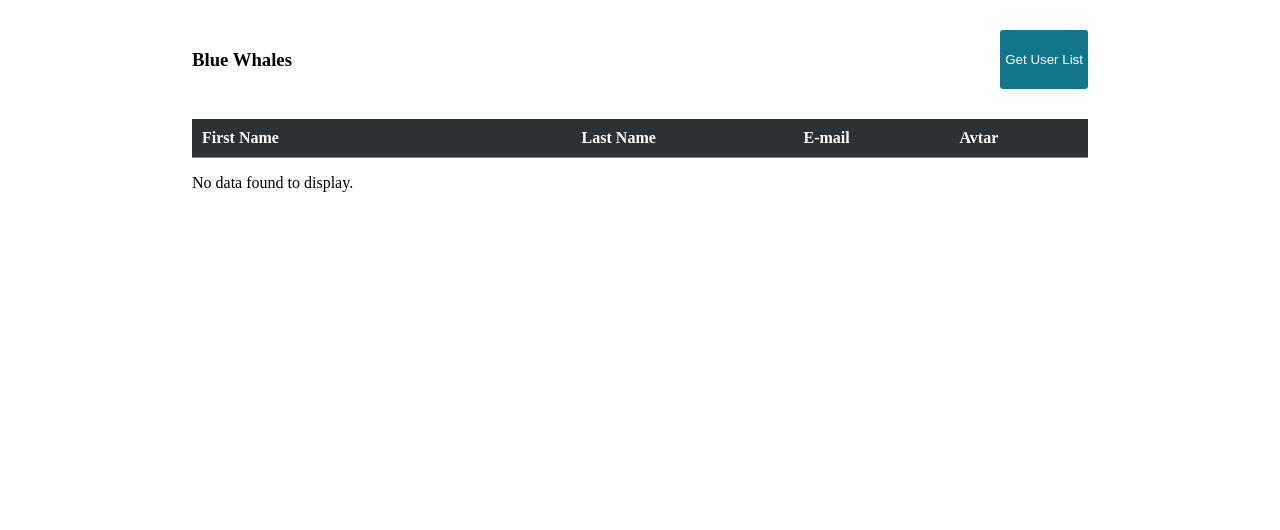
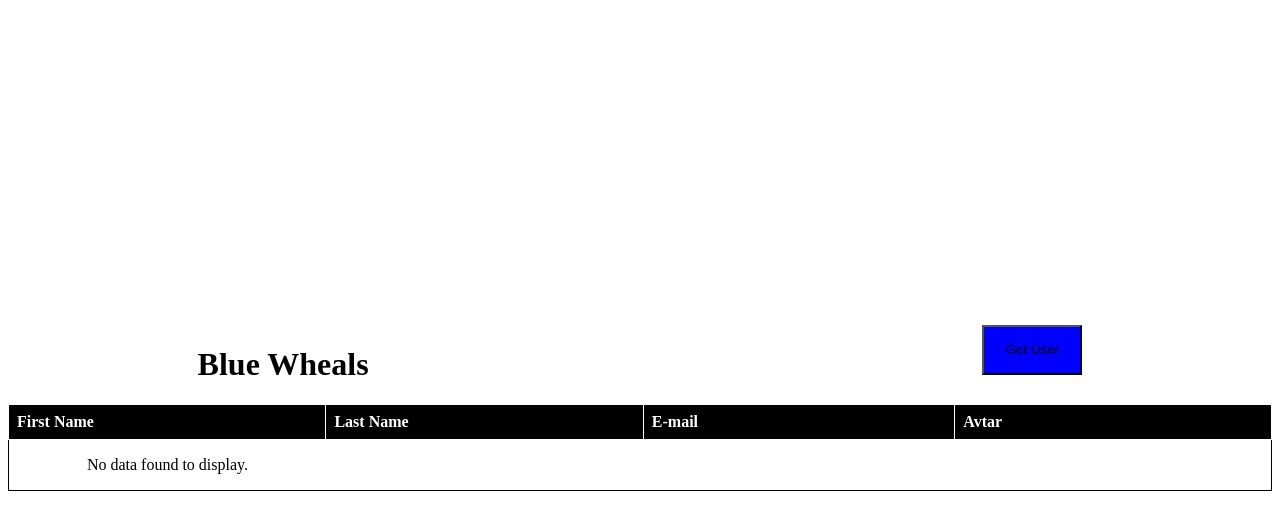
Before and after one commit to acciojob/fetch-users-pritimunde1999, a React app: page / in a window 1280 px wide. Built offline with nearby package versions, Linux system fonts and the light colour scheme.

Commit message:
5th commit

```diff
--- a/src/components/App.js
+++ b/src/components/App.js
@@ -1,15 +1,50 @@
 
 import React, { useState } from "react";
 import './../styles/App.css';
-import FetchData from "./FetchData";
 
 const App = () => {
+  const [detail, setDetail] = useState([]);
+  const getData = () => {
+    fetch("https://reqres.in/api/users")
+      .then((res) => res.json())
+      .then((data) => setDetail(data.data));
+  };
 
+  console.log(detail);
   return (
-    <div>
-       <FetchData/>
+    <div className="App">
+      <div className="container">
+        <h1>Blue Wheals</h1>
+        <button className="btn" onClick={getData}>
+          Get User{" "}
+        </button>
+      </div>
+      <div className="detail">
+        <div className="heading">
+          <table className="table">
+            <thead>
+              <tr>
+                <th>First Name</th>
+                <th>Last Name</th>
+                <th>E-mail</th>
+                <th>Avtar</th>
+              </tr>
+            </thead>
+            <tbody>
+              {detail.length>0?detail.map((item) => (
+                <tr key={item.id}>
+                  <td>{item.first_name}</td>
+                  <td>{item.last_name}</td>
+                  <td>{item.email}</td>
+                  <td><img src={item.avatar} className="img"/></td>
+                </tr>
+              )):<p className="error">No data found to display. </p>}
+            </tbody>
+          </table>
+        </div>
+      </div>
     </div>
-  )
-}
+  );
+};
 
 export default App
--- a/src/components/FetchData.js
+++ /dev/null
@@ -1,33 +0,0 @@
-
-import React, { useEffect, useState } from "react";
-import axios from "axios";
-import Table from "./Table";
-
-
-const FetchData = () => {
-    const[data,setData] = useState(null);
-
-    useEffect(()=>{
-
-    },[])
-
-    function implement(){
-        axios.get("https://reqres.in/api/users")
-        .then(response=>setData(response.data.data))
-        .catch(err=>console.log(err.message));
-       }
-
-
-  return (
-    <div className="main">
-      <div className="top">
-          <h3>Blue Whales</h3>
-          <button onClick={implement} className="btn">Get User List</button>
-      </div>
-
-      <Table data={data}/>
-    </div>
-  )
-}
-
-export default FetchData
--- a/src/components/Table.js
+++ /dev/null
@@ -1,33 +0,0 @@
-import React from "react";
-
-
-const Table = ({ data }) => {
-    return (
-        <div>
-            <div className="heading">
-                <table className="table">
-                    <thead>
-                        <tr>
-                            <th>First Name</th>
-                            <th>Last Name</th>
-                            <th>E-mail</th>
-                            <th>Avtar</th>
-                        </tr>
-                    </thead>
-                    <tbody>
-                        {data? data.map((item) => (
-                            <tr key={item.id}>
-                                <td>{item.first_name}</td>
-                                <td>{item.last_name}</td>
-                                <td>{item.email}</td>
-                                <td><img src={item.avatar} className="img" /></td>
-                            </tr>
-                        )) : <p className="error">No data found to display. </p>}
-                    </tbody>
-                </table>
-            </div>
-        </div>
-    )
-}
-
-export default Table;
--- a/src/styles/App.css
+++ b/src/styles/App.css
@@ -1,53 +1,61 @@
-.btn{
-    background-color: #12768A;
-    color: white;
-    border:none;
-    padding: 5px;
-    border-radius: 3px;
-    cursor: pointer;
-}
-.main{
-    width: 70vw;
-    margin: auto;
-    margin-top: 30px;
-}
-.top{
+.container{
+    width: 70%;
+
     display: flex;
     justify-content: space-between;
+}
+.App{
 
+    width: 100%;
+    height: 100vh;
+    display: flex;
+    flex-direction: column;
+    justify-content: center;
+    align-items: center;
+}
+ .btn{
+    width:100px;
+    height: 50px;
+    background-color: blue;
  }
 
-table{
-    border-collapse: collapse;
+    .h-detail{
         width: 100%;
-    margin-top: 30px;
-
+        display: flex;
+        flex-direction: row;
+        justify-content: space-between;
+        gap:10px;
+    }
+    table, th, td {
+        border: 1px solid black;
+      }
+      table {
+        border-collapse: collapse; /* This property removes spacing between table cells */
+        width: 100%; /* Set the table width to 100% or a specific width */
+        border: 1px solid #000; /* Add a border around the entire table */
       }
 
-
-
-thead{
-    background-color: #2C3135;
-    color:white;
-    padding: 10px;
+      /* Style for table headers (column headers) */
+      th {
+        width: 700px;
+        border: 1px solid #fff; /* Add borders to table headers */
+        padding: 8px; /* Add padding for better spacing */
+        text-align: left;
+        background-color: #000;
+        color: #fff;/* Optionally align the text within headers */
       }
 
-th{
-    padding: 10px;
-    text-align: start;
+      /* Style for table data cells */
+      td {
+        border: 1px solid #000; /* Add borders to table data cells */
+        padding: 8px; /* Add padding for better spacing */
+        text-align: left; /* Optionally align the text within cells */
       }
 
-tr{
-    padding: 5px;
-    border-bottom: 1px solid grey;
+      .img{
+        width: 50px;
+        height: 50px;
       }
-
-img{
-   width:60px;
-   height:60px;
+      .error{
+        text-align: center;
       }
-
-#bold{
-    text-align: center;
-    margin-top: 20px;
-}
```
Lines whose indentation alone changed are shown as unchanged.
